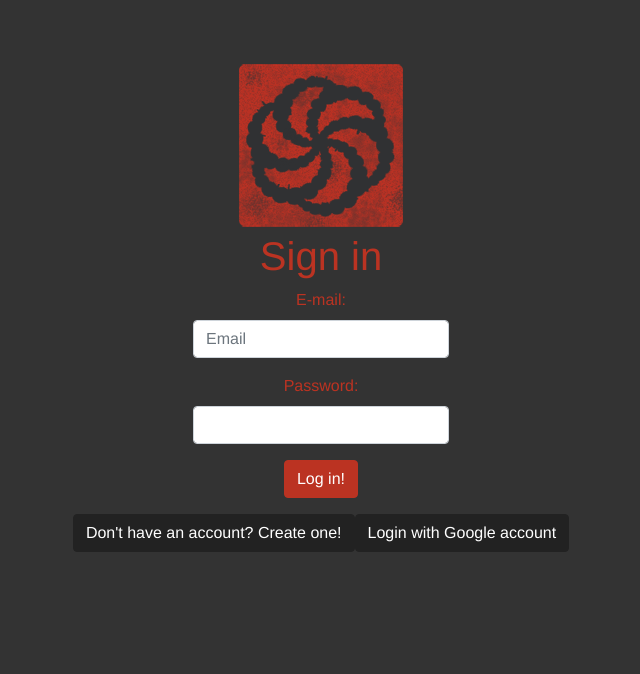
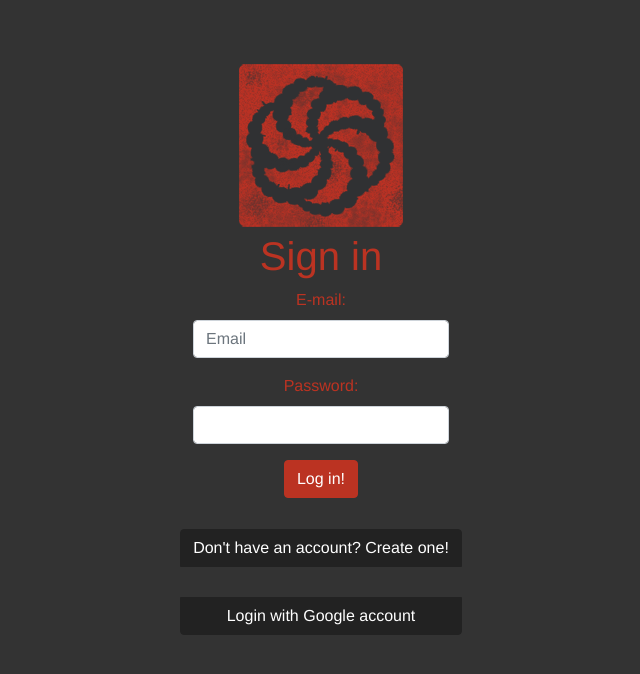
Before and after one commit to samborskik/spa-pwa-project, a Vue app: page / in a window 1280 px wide. Shown: the top 674 px of the page, without its empty margins (319-959 px from the left). Built offline with nearby package versions, Linux system fonts and the light colour scheme; no server answers.

Commit message:
Fixed login page positioning

```diff
--- a/src/App.vue
+++ b/src/App.vue
@@ -11,13 +11,15 @@
         v-if="displayLogin"
       />
       <Signup v-else />
-      <b-button @click='handleChangeFormClick'>
-        <span v-if='displayLogin'>Don't have an account? Create one!</span>
-        <span v-else>Have an account? Sign in</span>
-      </b-button>
-      <b-button @click='handleLoginWithGoogle'>
-        <span>Login with Google account</span>
-      </b-button>
+      <div class="btn-group-vertical">
+        <b-button @click='handleChangeFormClick' id="group-buttons">
+          <span v-if='displayLogin'>Don't have an account? Create one!</span>
+          <span v-else>Have an account? Sign in</span>
+        </b-button>
+        <b-button @click='handleLoginWithGoogle' id="group-buttons">
+          <span>Login with Google account</span>
+        </b-button>
+      </div>
     </div>
 
   </div>
--- a/src/assets/styles/custom.scss
+++ b/src/assets/styles/custom.scss
@@ -4,3 +4,7 @@ $grey: #222;
 
 $primary: $red;
 $secondary: $grey;
+
+#group-buttons {
+    margin: 15px 0;
+}
```
